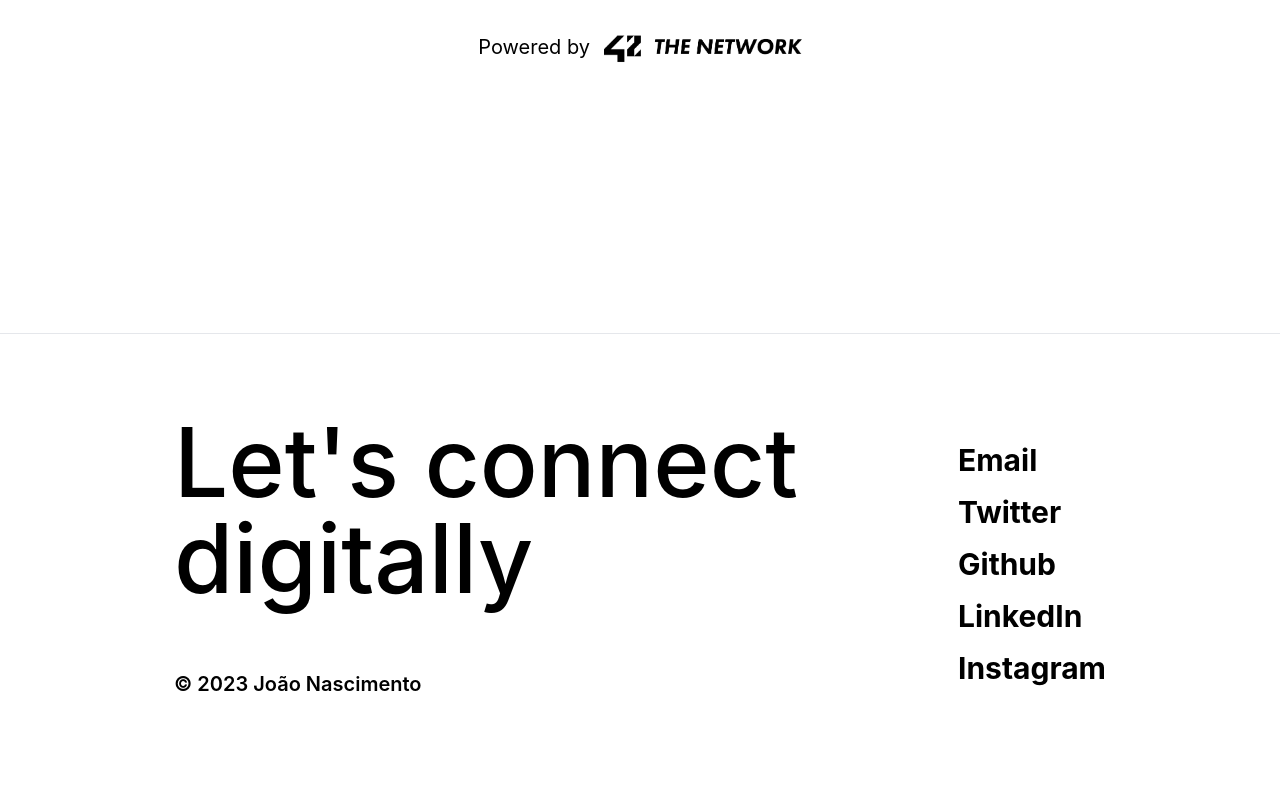
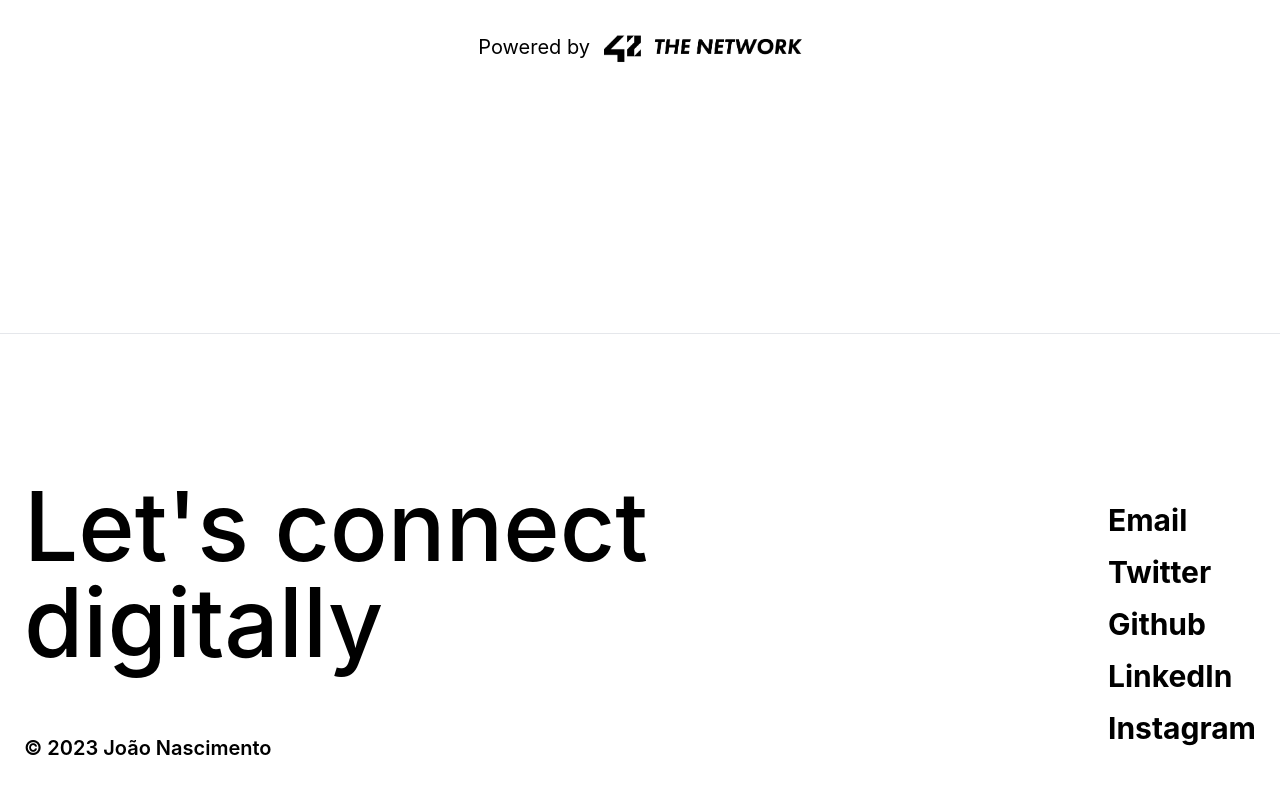
Before and after one commit to nascimento-jgb/my-portfolio, a React (Create React App) app: page / in a window 1280 px wide. Shown: the part 563-1356 px from the top of the page. Built offline with nearby package versions, Linux system fonts and the light colour scheme.

Commit message:
footer fixed

```diff
--- a/src/components/Footer.js
+++ b/src/components/Footer.js
@@ -1,76 +1,3 @@
-// import React, {useState} from 'react';
-
-// const Footer = () => {
-
-// 	const [hoveredButton, setHoveredButton] = useState(null);
-
-// 	const handleButtonHover = (buttonName) => {
-// 		setHoveredButton(buttonName);
-// 	};
-
-// 	return (
-// 	<footer className="bg-transparent text-black py-10 border-t" style={{ height: 'calc(100vh - 80px)', overflowY: 'auto' }}>
-// 	<div className="container mx-auto">
-// 		<div className="flex flex-col lg:flex-row justify-between items-center">
-// 			<div className="text-center lg:text-left mb-6 lg:mb-0">
-// 				<h2 className="text-8xl max-w-3xl font-medium font-sans-serif font-GraphikSemiBold mt-10">Let's connect digitally</h2>
-// 				<p className='mt-16 text-xl font-semibold font-sans-serif font-GraphikSemiBold' >&copy; 2023 João Nascimento</p>
-// 			</div>
-// 			<div className='flex flex-col space-y-4 mt-14'>
-// 				<button
-// 					className={`${
-// 					hoveredButton && hoveredButton !== 'email' ? 'text-gray-500' : 'text-black'
-// 					} text-3xl font-bold font-sans-serif font-GraphikSemiBold transition pl-4 w-full text-left`}
-// 					onMouseEnter={() => handleButtonHover('email')}
-// 					onMouseLeave={() => setHoveredButton(null)}
-// 					>
-// 						Email
-// 				</button>
-// 				<button
-// 					className={`${
-// 					hoveredButton && hoveredButton !== 'twitter' ? 'text-gray-500' : 'text-black'
-// 					} text-3xl font-bold font-sans-serif font-GraphikSemiBold transition pl-4 w-full text-left`}
-// 					onMouseEnter={() => handleButtonHover('twitter')}
-// 					onMouseLeave={() => setHoveredButton(null)}
-// 					>
-// 						Twitter
-// 				</button>
-// 				<button
-// 					className={`${
-// 					hoveredButton && hoveredButton !== 'github' ? 'text-gray-500' : 'text-black'
-// 					} text-3xl font-bold font-sans-serif font-GraphikSemiBold transition pl-4 w-full text-left`}
-// 					onMouseEnter={() => handleButtonHover('github')}
-// 					onMouseLeave={() => setHoveredButton(null)}
-// 					>
-// 						Github
-// 				</button>
-// 				<button
-// 					className={`${
-// 					hoveredButton && hoveredButton !== 'linkedin' ? 'text-gray-500' : 'text-black'
-// 					} text-3xl font-bold font-sans-serif font-GraphikSemiBold transition pl-4 w-full text-left`}
-// 					onMouseEnter={() => handleButtonHover('linkedin')}
-// 					onMouseLeave={() => setHoveredButton(null)}
-// 					>
-// 						LinkedIn
-// 				</button>
-// 				<button
-// 					className={`${
-// 					hoveredButton && hoveredButton !== 'instagram' ? 'text-gray-500' : 'text-black'
-// 					} text-3xl font-bold font-sans-serif font-GraphikSemiBold transition pl-4 w-full text-left`}
-// 					onMouseEnter={() => handleButtonHover('instagram')}
-// 					onMouseLeave={() => setHoveredButton(null)}
-// 					>
-// 						Instagram
-// 				</button>
-// 			</div>
-// 		</div>
-// 	</div>
-// </footer>
-// 	);
-// };
-
-// export default Footer;
-
 import React, { useState } from 'react';
 
 const Footer = () => {
@@ -83,12 +10,16 @@ const Footer = () => {
 	return (
 		<footer className="bg-transparent text-black py-10 border-t" style={{ height: 'calc(100vh - 80px)', overflowY: 'auto' }}>
 			<div className="container mx-auto">
-				<div className="flex flex-col lg:flex-row justify-center items-center"> {/* Change justify-between to justify-center */}
+				<div className="flex flex-col lg:flex-row justify-between items-center mt-12">
 					<div className="text-center lg:text-left mb-6 lg:mb-0">
-						<h2 className="text-8xl max-w-3xl font-medium font-sans-serif font-GraphikSemiBold mt-10">Let's connect digitally</h2>
-						<p className='mt-16 text-xl font-semibold font-sans-serif font-GraphikSemiBold' >&copy; 2023 João Nascimento</p>
+						<h2 className="text-8xl max-w-3xl font-medium font-sans-serif font-GraphikSemiBold mt-14 ml-6">
+							Let's connect digitally
+						</h2>
+						<p className="mt-16 text-xl font-semibold font-sans-serif font-GraphikSemiBold ml-6">
+							&copy; 2023 João Nascimento
+						</p>
 					</div>
-					<div className='flex flex-col space-y-4 mt-14'>
+					<div className="mt-16 flex flex-col space-y-4 mr-6">
 						<button
 							className={`${
 								hoveredButton && hoveredButton !== 'email' ? 'text-gray-500' : 'text-black'
```
